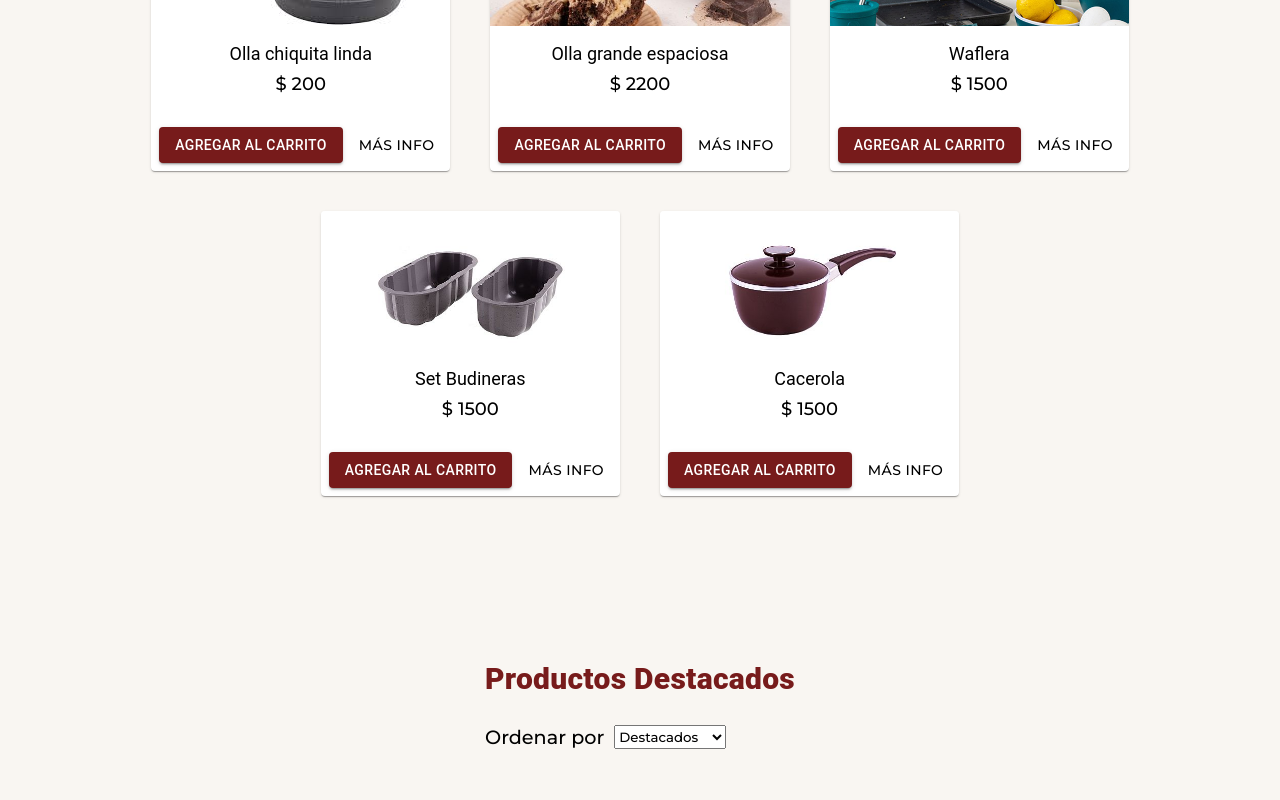
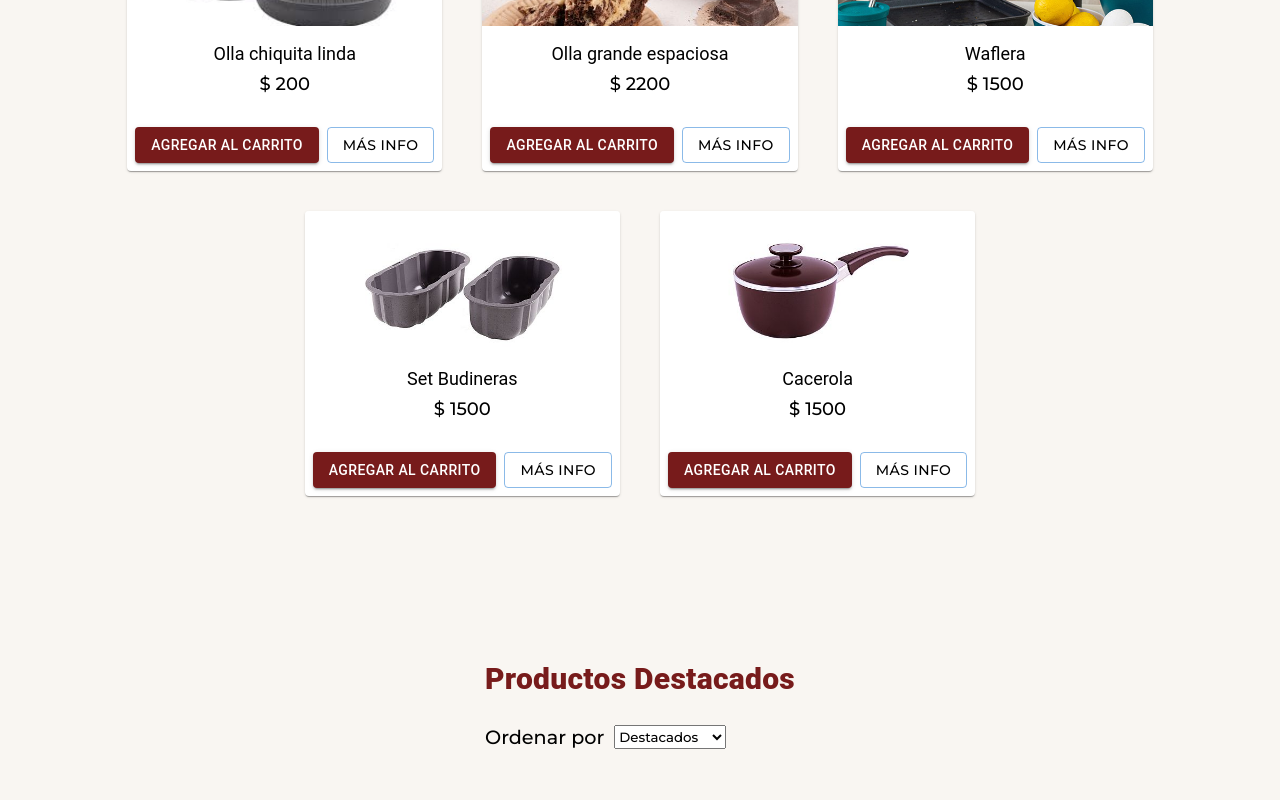
Before and after one commit to Whoiamx/essen-maria-cris, a React (Vite) app: page / in a window 1280 px wide. Shown: the part 1160-1960 px from the top of the page. Built offline with nearby package versions, Linux system fonts and the light colour scheme.

Commit message:
ajustes de cosmetica

```diff
--- a/src/components/products/ProductCard.jsx
+++ b/src/components/products/ProductCard.jsx
@@ -52,7 +52,7 @@ export const ProductCard = ({ id, name, image, price }) => {
         >
           Agregar al carrito
         </Button>
-        <Button>
+        <Button variant="outlined" sx={{ color: "white" }}>
           <Link to={`/producto/${id}`}>Más info</Link>
         </Button>
       </CardActions>
```
